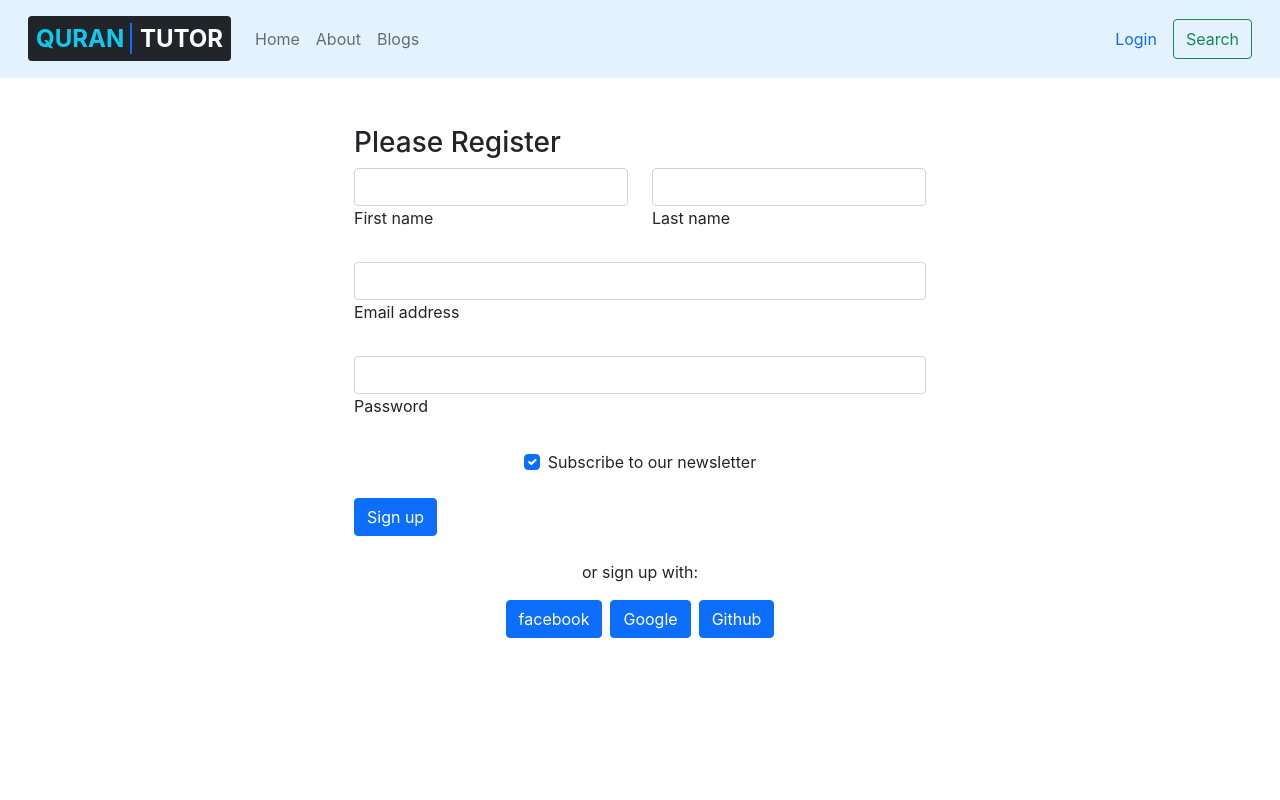
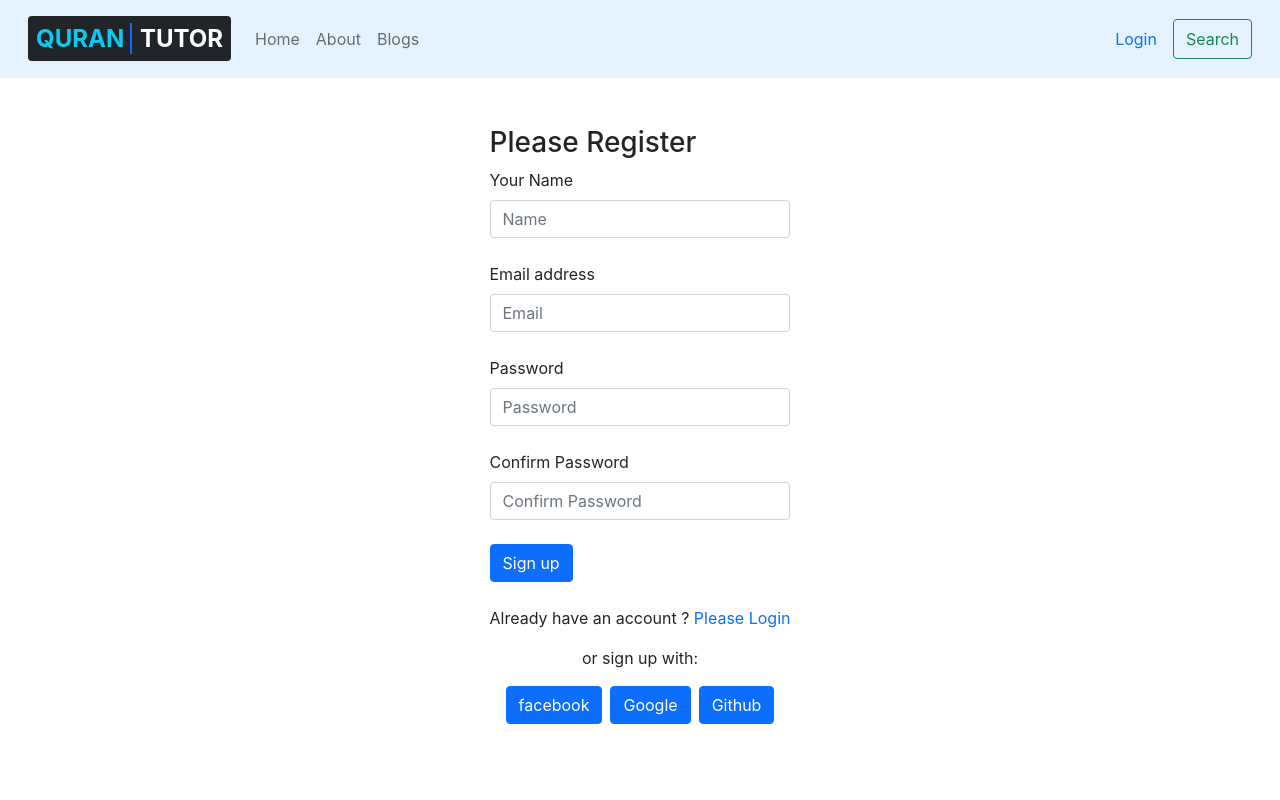
Before and after one commit to frsiam/Quran-tutor-web-application, a React (Create React App) app: page /register in a window 1280 px wide. Shown: the top 800 px of the page. Built offline with nearby package versions, Linux system fonts and the light colour scheme.

Commit message:
registration with email and password complete

```diff
--- a/package.json
+++ b/package.json
@@ -12,6 +12,7 @@
     "react-firebase-hooks": "^5.0.3",
     "react-router-dom": "^6.3.0",
     "react-scripts": "5.0.1",
+    "react-toastify": "^8.2.0",
     "web-vitals": "^2.1.4"
   },
   "scripts": {
--- a/src/pages/CheckOut/CheckOut.js
+++ b/src/pages/CheckOut/CheckOut.js
@@ -9,6 +9,7 @@ const CheckOut = () => {
     return (
         <div className='position-relative min-vh-100'>
             <h3>Here checkout our services of id is {serviceId}</h3>
+            <h4>Name of Course: {singleData.name}</h4>
         </div>
     );
 };
--- a/src/pages/Login/Login.js
+++ b/src/pages/Login/Login.js
@@ -2,18 +2,26 @@ import React, { useRef } from 'react';
 import './Login.css'
 import loginimg from '../../images/others/signin.png'
 import { Link } from 'react-router-dom';
+import auth from '../../firebase.init';
+import { useSignInWithEmailAndPassword } from 'react-firebase-hooks/auth';
 
 const Login = () => {
     const emailRef = useRef('');
     const passwordRef = useRef('');
+
+    const [
+        signInWithEmailAndPassword,
+        user,
+        loading,
+        error,
+      ] = useSignInWithEmailAndPassword(auth);
 
     const handleSubmit = event => {
         event.preventDefault();
         console.log('submitted');
         const email = emailRef.current.value;
         const password = passwordRef.current.value;
-        console.log(email);
-        console.log(password);
+        signInWithEmailAndPassword(email,password)
     }
     return (
         <section className="intro position-relative min-vh-100">
--- a/src/pages/Login/Register.js
+++ b/src/pages/Login/Register.js
@@ -1,48 +1,82 @@
-import React from 'react';
+import React, { useState } from 'react';
+import { Link } from 'react-router-dom';
+import auth from '../../firebase.init';
+import { useCreateUserWithEmailAndPassword } from 'react-firebase-hooks/auth';
+import { ToastContainer, toast } from 'react-toastify';
+import 'react-toastify/dist/ReactToastify.css';
 
 const Register = () => {
+    // const [successMessage, setSuccess] = useState('')
+    const [errorMessage, setErrorMessage] = useState('')
+
+    const [
+        createUserWithEmailAndPassword,
+        createUser,
+        loading,
+        createError,
+    ] = useCreateUserWithEmailAndPassword(auth);
+    // if(createError){
+    //     setErrorMessage(createError.message)
+    // }
+    if (createUser) {
+        toast('Congratulations ! Registration successfully complete.')
+    }
+
+    const handleRgister = event => {
+        event.preventDefault();
+        const name = event.target.name.value;
+        const email = event.target.email.value;
+        const password = event.target.password.value;
+        const confirmPassword = event.target.confirmPassword.value;
+        if (password !== confirmPassword) {
+            setErrorMessage('Password can not matched !');
+            toast('Password can not matched !');
+            return;
+        }
+        setErrorMessage('')
+        createUserWithEmailAndPassword(email, password);
+    }
     return (
         <div className='position-relative min-vh-100 w-50 d-flex justify-content-center mx-auto my-5'>
-            <form>
-            <h3>Please Register</h3>
+            <form onSubmit={handleRgister}>
+                <h3>Please Register</h3>
                 {/* <!-- 2 column grid layout with text inputs for the first and last names --> */}
-                <div className="row mb-4">
-                    <div className="col">
-                        <div className="form-outline">
-                            <input type="text" id="form3Example1" className="form-control" />
-                            <label className="form-label" htmlFor="form3Example1">First name</label>
-                        </div>
-                    </div>
-                    <div className="col">
-                        <div className="form-outline">
-                            <input type="text" id="form3Example2" className="form-control" />
-                            <label className="form-label" htmlFor="form3Example2">Last name</label>
-                        </div>
+                <div className="mb-4">
+                    <div className="form-outline">
+                        <label className="form-label" htmlFor="form3Example1">Your Name</label>
+                        <input name='name' type="text" id="name" className="form-control" placeholder='Name' />
                     </div>
                 </div>
 
                 {/* <!-- Email input --> */}
                 <div className="form-outline mb-4">
-                    <input type="email" id="form3Example3" className="form-control" />
-                    <label className="form-label" htmlFor="form3Example3">Email address</label>
+                    <label className="form-label" htmlFor="form3Example2">Email address</label>
+                    <input name='email' type="email" id="email" className="form-control" placeholder='Email' />
                 </div>
 
                 {/* <!-- Password input --> */}
                 <div className="form-outline mb-4">
-                    <input type="password" id="form3Example4" className="form-control" />
-                    <label className="form-label" htmlFor="form3Example4">Password</label>
+                    <label className="form-label" htmlFor="form3Example3">Password</label>
+                    <input name='password' type="password" id="password" className="form-control" placeholder='Password' />
                 </div>
+                {/* <!-- Confirm Password input --> */}
+                <div className="form-outline mb-4">
+                    <label className="form-label" htmlFor="form3Example4">Confirm Password</label>
+                    <input name='confirmPassword' type="password" id="confirmPassword" className="form-control" placeholder='Confirm Password' />
+                </div>
+                <p className='text-danger'>{errorMessage}</p>
 
                 {/* <!-- Checkbox --> */}
-                <div className="form-check d-flex justify-content-center mb-4">
+                {/* <div className="form-check d-flex justify-content-center mb-4">
                     <input className="form-check-input me-2" type="checkbox" value="" id="form2Example33" checked />
                     <label className="form-check-label" htmlFor="form2Example33">
                         Subscribe to our newsletter
                     </label>
-                </div>
+                </div> */}
 
                 {/* <!-- Submit button --> */}
                 <button type="submit" className="btn btn-primary btn-block mb-4">Sign up</button>
+                <p>Already have an account ? <Link to="/login" className="text-decoration-none">Please Login</Link></p>
 
                 {/* <!-- Register buttons --> */}
                 <div className="text-center">
@@ -57,6 +91,7 @@ const Register = () => {
                     </button>
                 </div>
             </form>
+            <ToastContainer />
         </div>
     );
 };
```
Also changed, not shown: 1 other file (tests, documents, lock files or other folders).
